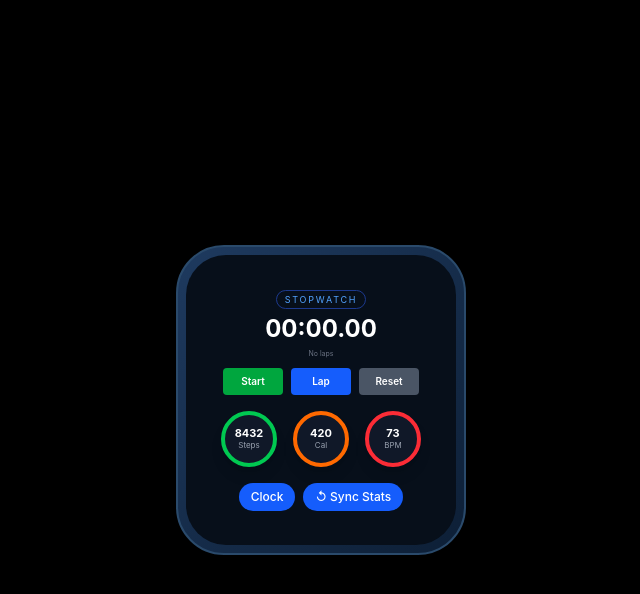
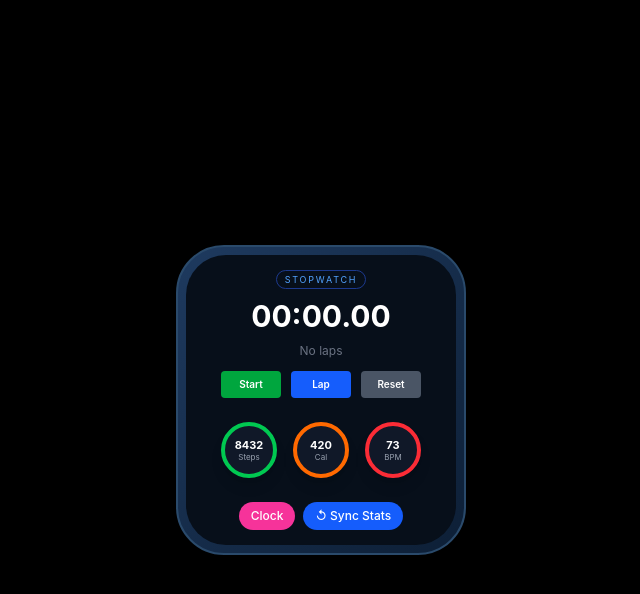
Before and after one commit to chrlsbrynttt/omniwatch-ui, a React (Vite) app: page / in a window 1280 px wide. Both pictures are taken after a click on the button "Stopwatch". Shown: the top 594 px of the page, without its empty margins (319-959 px from the left). Built offline with nearby package versions, Linux system fonts and the light colour scheme.

Commit message:
refactor: replace intervalId state with useRef, fix stale closure in timer

```diff
--- a/src/App.jsx
+++ b/src/App.jsx
@@ -1,45 +1,74 @@
-import { useState, useEffect, useCallback } from 'react'
+import { useState, useEffect, useCallback, useRef } from 'react'
 import WatchFrame from './components/WatchFrame'
 import TimeDisplay from './components/TimeDisplay'
 import StopwatchWidget from './components/StopwatchWidget'
 import StatRing from './components/StatRing'
 import ModeToggle from './components/ModeToggle'
 
-function formatTime(cs) {
-  const min = Math.floor(cs / 6000)
-  const sec = Math.floor((cs % 6000) / 100)
-  const cent = cs % 100
-  return `${String(min).padStart(2,'0')}:${String(sec).padStart(2,'0')}.${String(cent).padStart(2,'0')}`
+function formatTime(ms) {
+  const min = Math.floor(ms / 60000)
+  const sec = Math.floor((ms % 60000) / 1000)
+  const milli = Math.floor((ms % 1000) / 10)
+  return `${String(min).padStart(2,'0')}:${String(sec).padStart(2,'0')}.${String(milli).padStart(2,'0')}`
 }
 
 function App() {
+  // ← two refs: one for the interval ID, one for the true elapsed value
+  const intervalRef = useRef(null)
+  const elapsedRef = useRef(0)
+
   const [currentMode, setCurrentMode] = useState('clock')
   const [time, setTime] = useState(new Date())
-  const [elapsed, setElapsed] = useState(0)
+  const [displayedElapsed, setDisplayedElapsed] = useState(0)  // ← only for display
   const [isRunning, setIsRunning] = useState(false)
   const [lapTimes, setLapTimes] = useState([])
   const [isPulsing, setIsPulsing] = useState(false)
+  const [isAnimating, setIsAnimating] = useState(false)
   const [stats, setStats] = useState({
     steps: 8432,
     calories: 420,
     heartRate: 72,
   })
 
-  const handleStart = useCallback(() => setIsRunning(true), [])
-  const handleStop  = useCallback(() => setIsRunning(false), [])
+  // ← handleStart stores interval ID in ref, ticks via elapsedRef
+  const handleStart = useCallback(() => {
+    setIsRunning(true)
+    intervalRef.current = setInterval(() => {
+      elapsedRef.current += 100
+      setDisplayedElapsed(elapsedRef.current)
+    }, 100)
+  }, [])
+
+  // ← handleStop clears the interval via ref
+  const handleStop = useCallback(() => {
+    setIsRunning(false)
+    clearInterval(intervalRef.current)
+    intervalRef.current = null
+  }, [])
+
+  // ← handleReset clears both refs and resets display state
   const handleReset = useCallback(() => {
-    setIsRunning(false); setElapsed(0); setLapTimes([])
+    clearInterval(intervalRef.current)
+    intervalRef.current = null
+    elapsedRef.current = 0
+    setDisplayedElapsed(0)
+    setIsRunning(false)
+    setLapTimes([])
   }, [])
+
+  // ← handleLap reads from elapsedRef directly, no dependency needed
   const handleLap = useCallback(() => {
-    setLapTimes(prev => [...prev, formatTime(elapsed)])
-  }, [elapsed])
+    setLapTimes(prev => [...prev, formatTime(elapsedRef.current)])
+  }, [])
 
   const handleSyncStats = () => {
+    setIsAnimating(true)
     setStats({
       steps:     Math.floor(Math.random() * 7001) + 5000,
       calories:  Math.floor(Math.random() * 601)  + 200,
       heartRate: Math.floor(Math.random() * 53)   + 58,
     })
+    setTimeout(() => setIsAnimating(false), 300)
   }
 
   useEffect(() => {
@@ -47,11 +76,7 @@ function App() {
     return () => clearInterval(id)
   }, [])
 
-  useEffect(() => {
-    if (!isRunning) return
-    const id = setInterval(() => setElapsed(prev => prev + 1), 10)
-    return () => clearInterval(id)
-  }, [isRunning])
+  // ← old stopwatch useEffect removed — interval is now managed in handleStart/handleStop
 
   useEffect(() => {
     const id = setInterval(() => {
@@ -68,7 +93,7 @@ function App() {
       <WatchFrame>
         {currentMode === 'stopwatch' && (
           <StopwatchWidget
-            currentTime={formatTime(elapsed)}
+            currentTime={formatTime(displayedElapsed)}
             isRunning={isRunning}
             lapTimes={lapTimes}
             onStart={handleStart}
@@ -88,12 +113,11 @@ function App() {
         )}
 
         <div className="flex gap-4">
-          <StatRing label="Steps" value={stats.steps} target="10,000" color="border-green-500" />
-          <StatRing label="Cal" value={stats.calories} target="600" color="border-orange-500" />
-          <StatRing label="BPM" value={stats.heartRate} target="120" color="border-red-500" isPulsing={isPulsing} />
+          <StatRing label="Steps" value={stats.steps} target="10,000" color="border-green-500" isAnimating={isAnimating} />
+          <StatRing label="Cal" value={stats.calories} target="600" color="border-orange-500" isAnimating={isAnimating} />
+          <StatRing label="BPM" value={stats.heartRate} target="120" color="border-red-500" isPulsing={isPulsing} isAnimating={isAnimating} />
         </div>
 
-        {/* ← ModeToggle and Sync Stats side by side */}
         <div className="flex gap-2 items-center justify-center">
           <ModeToggle currentMode={currentMode} onModeChange={setCurrentMode} />
           <button
--- a/src/components/ModeToggle.jsx
+++ b/src/components/ModeToggle.jsx
@@ -4,7 +4,7 @@ function ModeToggle({ currentMode, onModeChange }) {
   return (
     <button
       onClick={() => onModeChange(nextMode)}
-      className="bg-blue-600 hover:bg-blues-700 active:scale-95 transition-all duration-150 text-white text-xs font-medium px-3 py-1.5 rounded-full"
+      className="bg-pink-500 hover:bg-blues-700 active:scale-95 transition-all duration-150 text-white text-xs font-medium px-3 py-1.5 rounded-full"
     >
       {label}
     </button>
--- a/src/components/StatRing.jsx
+++ b/src/components/StatRing.jsx
@@ -1,8 +1,8 @@
-function StatRing({ label, value, target, color }) {
+function StatRing({ label, value, target, color, isAnimating }) {
   return (
     <div className={`w-14 h-14 rounded-full border-4 ${color} flex items-center justify-center bg-gray-900 shadow-lg`}>
       <div className="flex flex-col items-center justify-center">
-        <span className="text-white text-[11px] font-bold leading-none">{value}</span>
+        <span className={`text-white text-[11px] font-bold leading-none transition-opacity duration-300 ${isAnimating ? 'opacity-30' : 'opacity-100'}`}>{value}</span>
         <span className="text-gray-400 text-[8px] leading-none mt-0.5">{label}</span>
       </div>
     </div>
--- a/src/components/StopwatchWidget.jsx
+++ b/src/components/StopwatchWidget.jsx
@@ -1,17 +1,17 @@
 function StopwatchWidget({ currentTime, isRunning, lapTimes, onStart, onStop, onReset, onLap }) {
   return (
-    <div className="flex flex-col items-center gap-2 w-full px-2">
+    <div className="flex flex-col items-center gap-3 w-full px-2">
       {/* ← same pill badge style as the WEDNESDAY label */}
       <span className="text-[9px] tracking-[0.2em] uppercase px-2 py-0.5 rounded-full border border-blue-900 text-blue-400">
         Stopwatch
       </span>
-      <span className={`text-2xl font-bold leading-none ${isRunning ? 'text-green-400' : 'text-white'}`}>
+      <span className={`text-3xl font-bold leading-none ${isRunning ? 'text-green-400' : 'text-white'}`}>
         {currentTime}
       </span>
-      <div className="flex gap-1 flex-wrap justify-center max-h-10 overflow-y-auto w-full text-[7px]">
+      <div className="flex gap-1 flex-wrap justify-center max-h-24 overflow-y-auto w-full text-xs">
         {lapTimes.length > 0 ? (
           lapTimes.map((lap, index) => (
-            <div key={index} className="bg-gray-800 rounded px-1.5 py-0.5 text-gray-300 whitespace-nowrap">
+            <div key={index} className="bg-gray-800 rounded px-2 py-1 text-gray-300 whitespace-nowrap">
               L{index + 1} {lap}
             </div>
           ))
@@ -19,7 +19,7 @@ function StopwatchWidget({ currentTime, isRunning, lapTimes, onStart, onStop, on
           <span className="text-gray-500">No laps</span>
         )}
       </div>
-      <div className="flex gap-2 justify-center w-full">
+      <div className="flex gap-2.5 justify-center w-full">
         {isRunning ? (
           <button onClick={onStop} className="bg-red-600 hover:bg-red-500 active:scale-95 transition-all text-white px-3 py-1.5 rounded text-[10px] font-semibold flex-1 max-w-[60px]">
             Stop
--- a/src/components/TimeDisplay.jsx
+++ b/src/components/TimeDisplay.jsx
@@ -34,20 +34,20 @@ function TimeDisplay({ hours, minutes, seconds, format }) {
         )}
       </div>
 
+      {/* seconds */}
+      <div
+        className="flex items-center gap-1 bg-blue-950 px-2 py-0.5 rounded-full"
+      >
+        <span className="text-blue-400 text-[9px] tracking-widest uppercase">sec</span>
+        <span className="text-white text-[10px] font-bold" style={{ fontFamily: "'Fredoka One', cursive" }}>{seconds}</span>
+      </div>
+
       {/* date + year */}
       <div className="flex items-center gap-1.5 text-[10px]">
         <span className="text-gray-400">{date}</span>
         <span className="text-blue-900">|</span>
         <span className="text-gray-500">{year}</span>
       </div>
-
-      {/* seconds */}
-      <div
-        className="flex items-center gap-1 bg-blue-950 px-2 py-0.5 rounded-full mt-0.5"
-      >
-        <span className="text-blue-400 text-[9px] tracking-widest uppercase">sec</span>
-        <span className="text-white text-[10px] font-bold" style={{ fontFamily: "'Fredoka One', cursive" }}>{seconds}</span>
-      </div>
     </div>
   )
 }
--- a/src/components/WatchFrame.jsx
+++ b/src/components/WatchFrame.jsx
@@ -5,7 +5,7 @@ function WatchFrame({ children }) {
       style={{ background: 'linear-gradient(135deg, #1e3a5f, #0d1f36)', border: '2px solid #2a4a6b' }}
     >
       <div
-        className="flex flex-col items-center justify-center gap-4 p-4 w-[270px] h-[290px] rounded-[2.5rem]"
+        className="flex flex-col items-center justify-center gap-6 p-5 w-[270px] h-[290px] rounded-[2.5rem]"
         style={{ background: '#070f1a' }}
       >
         {children}
```
